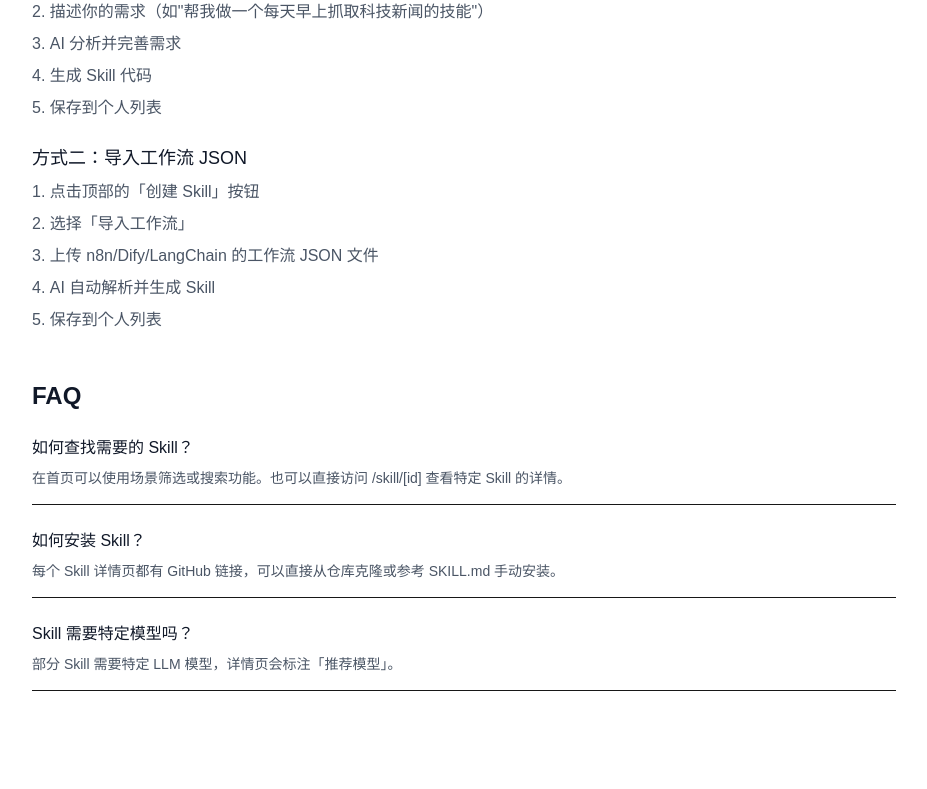
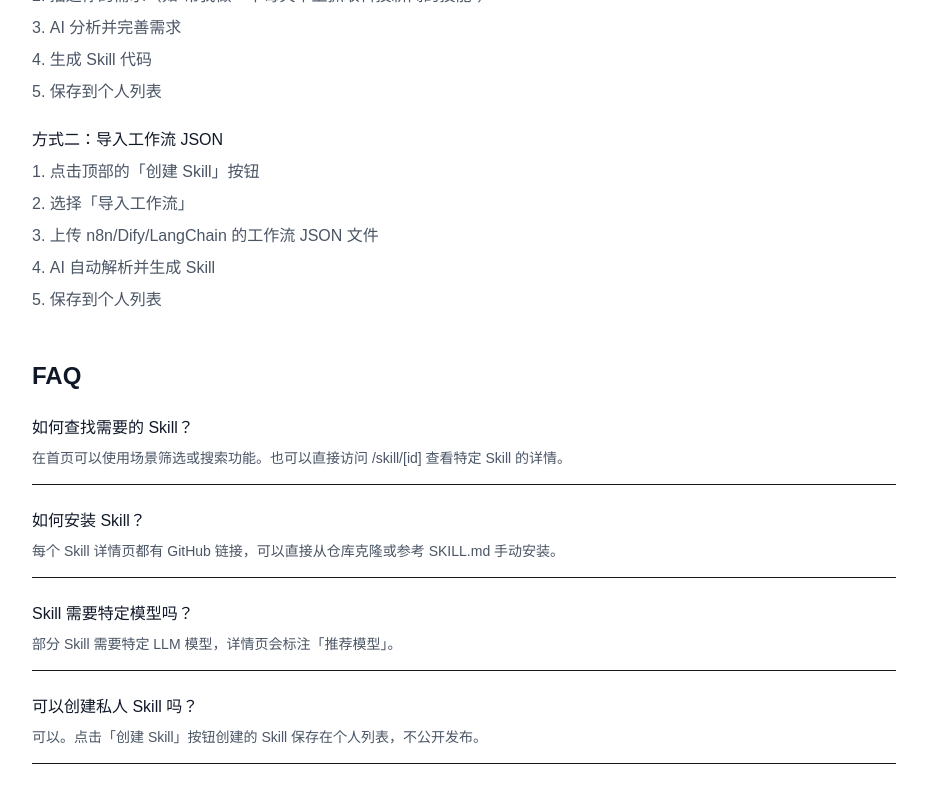
Before and after one commit to huangqianqian120/skillslibrary, a Next.js app: page /docs in a window 1280 px wide. Shown: the part 2000-2789 px from the top of the page, without its empty margins (176-1103 px from the left). Before the commit the page ends 2723 px from the top, so only its background shows below. Built offline with nearby package versions, Linux system fonts and the light colour scheme; no server answers.

Commit message:
Update: smaller fonts, more FAQs

```diff
--- a/app/docs/page.tsx
+++ b/app/docs/page.tsx
@@ -16,16 +16,36 @@ const faqs = [
   {
     question: "Skill 需要特定模型吗？",
     answer: "部分 Skill 需要特定 LLM 模型，详情页会标注「推荐模型」。"
+  },
+  {
+    question: "可以创建私人 Skill 吗？",
+    answer: "可以。点击「创建 Skill」按钮创建的 Skill 保存在个人列表，不公开发布。"
+  },
+  {
+    question: "Skill 和 MCP 有什么区别？",
+    answer: "Skill 是轻量级的功能模块，MCP (Model Context Protocol) 是更标准的协议。Skill 可以看作是简化版的 MCP。"
+  },
+  {
+    question: "创建的 Skill 在哪里查看？",
+    answer: "登录后在「创建 Skill」页面可以看到个人创建的 Skill 列表。"
+  },
+  {
+    question: "如何删除已创建的 Skill？",
+    answer: "在个人 Skill 列表中可以删除已创建的 Skill。"
+  },
+  {
+    question: "Skill 支持哪些环境变量？",
+    answer: "可以在 metadata.openclaw.requires.env 中定义需要的 API Key、Token 等。"
   }
 ]
 
 export default function DocsPage() {
   return (
     <div className="min-h-screen bg-white">
-      <div className="max-w-4xl mx-auto px-4 py-8">
+      <div className="max-w-4xl mx-auto px-4 py-6">
         <BackButton />
 
-        <h1 className="text-3xl font-bold text-gray-900 mt-6 mb-8">
+        <h1 className="text-2xl font-bold text-gray-900 mt-6 mb-8">
           Skills Library 文档
         </h1>
 
@@ -102,7 +122,7 @@ metadata:
             <h2 className="text-2xl font-bold text-gray-900 mb-4">创建 Skill</h2>
             <p className="text-gray-600 mb-4">两种方式创建新 Skill：</p>
 
-            <h3 className="text-lg font-medium text-gray-900 mb-2">方式一：描述需求 AI 生成</h3>
+            <h3 className="text-base font-medium text-gray-900 mb-2">方式一：描述需求 AI 生成</h3>
             <ol className="list-decimal list-inside space-y-2 text-gray-600 mb-6">
               <li>点击顶部的「创建 Skill」按钮</li>
               <li>描述你的需求（如"帮我做一个每天早上抓取科技新闻的技能"）</li>
@@ -111,7 +131,7 @@ metadata:
               <li>保存到个人列表</li>
             </ol>
 
-            <h3 className="text-lg font-medium text-gray-900 mb-2">方式二：导入工作流 JSON</h3>
+            <h3 className="text-base font-medium text-gray-900 mb-2">方式二：导入工作流 JSON</h3>
             <ol className="list-decimal list-inside space-y-2 text-gray-600">
               <li>点击顶部的「创建 Skill」按钮</li>
               <li>选择「导入工作流」</li>
```
